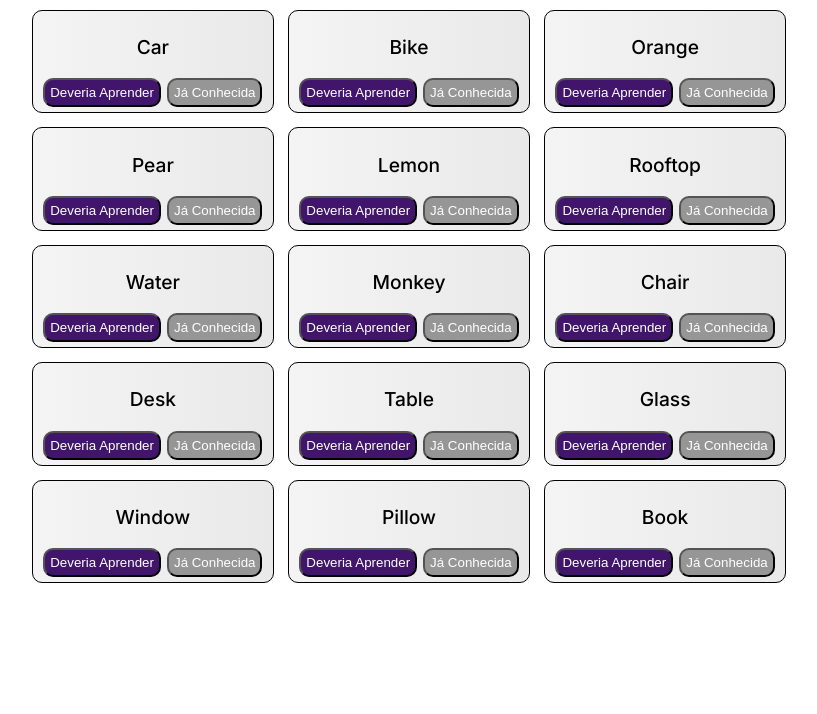
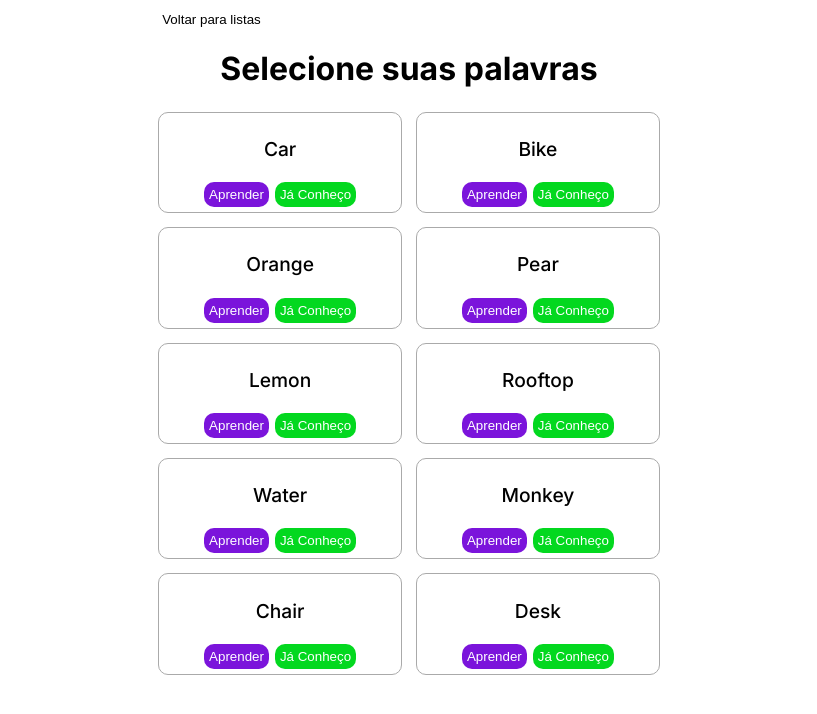
Before and after one commit to Thaynoanhit/fluentflow-front, a Next.js app: page /listagem-palavras in a window 1280 px wide. Shown: the top 714 px of the page, without its empty margins (231-1048 px from the left). Built offline with nearby package versions, Linux system fonts and the light colour scheme.

Commit message:
styles: melhorias na estilização

```diff
--- /dev/null
+++ b/src/app/listagem-palavras/listagem.module.css
@@ -0,0 +1,15 @@
+.title{
+    text-align: center;
+}
+
+.returnButton{
+    border: none;
+    cursor: pointer;
+    background-color: transparent;
+}
+
+.buttonDiv{
+    width: 40%;
+    margin-left: auto;
+    margin-right: auto;
+}
--- a/src/app/listagem-palavras/page.tsx
+++ b/src/app/listagem-palavras/page.tsx
@@ -1,6 +1,7 @@
 "use client";
 import {useState,useEffect} from "react";
 import WordsList from "@/components/WordsList/WordsList";
+import styles from "@/app/listagem-palavras/listagem.module.css";
 
 export default function Palavras(){
 
@@ -14,17 +15,20 @@ export default function Palavras(){
         {word: "water", id: 7},
         {word: "monkey", id: 8},
         {word: "chair", id: 9},
-        {word: "desk", id: 10},
-        {word: "table", id: 11},
-        {word: "glass", id: 12},
-        {word: "window", id: 13},
-        {word: "pillow", id: 14},
-        {word: "book", id: 15}
+        {word: "desk", id: 10}
     ]
 
     return (
-        palavras && (
-            <WordsList words={palavras}/>
-        )
+        <div className="word-list-container">
+            <div className={styles.buttonDiv}>
+                <button className={styles.returnButton}>Voltar para listas</button>
+            </div>
+            <h1 className={styles.title}>Selecione suas palavras</h1>
+            {palavras && (
+                <WordsList words={palavras}/>
+            )}
+        </div>
+
+
     );
 }
--- a/src/components/WordsList/WordsList.module.css
+++ b/src/components/WordsList/WordsList.module.css
@@ -1,20 +1,20 @@
 .wordslist{
     display: grid;
-    grid-template-columns: 1fr 1fr 1fr;
+    grid-template-columns: 1fr 1fr;
     /*grid-template-rows: repeat(25, auto);*/
     gap: 10px;
     margin-left: auto;
     margin-right: auto;
-    width: 60%;
+    width: 40%;
 }
 
 .word{
-    border: 1px solid black;
+    border: 1px solid rgb(170, 170, 170);
     display: inline-block;
     padding: 5px;
     margin: 2px;
     text-align: center;
-    background: linear-gradient(to left, #e9e9e9, #f5f4f4);
+    background-color: white;
     border-radius: 10px;
     font-size: larger;
     font-weight: 500;
@@ -25,15 +25,17 @@
     color: white;
     border-radius: 10px;
     padding: 5px;
+    border: none;
+    cursor: pointer;
 }
 
 #alreadyKnown{
-    background-color: rgb(150, 150, 150);
+    background-color: rgb(3, 216, 31);
     margin-left: 3px;
 }
 
 #shouldLearn{
-    background-color: rgb(66, 21, 109);
+    background-color: rgb(123, 20, 219);
     margin-right: 3px;
 }
 
--- a/src/components/WordsList/WordsList.tsx
+++ b/src/components/WordsList/WordsList.tsx
@@ -6,8 +6,8 @@ const WordsList = ({words}: any) => {
         {words.map((w: any) => (
           <div className={styles.word} key={w.id}>
             <p>{w.word}</p>
-            <button className={styles.selectionButton} id={styles.shouldLearn}>Deveria Aprender</button>
-            <button className={styles.selectionButton} id={styles.alreadyKnown}>Já Conhecida</button>
+            <button className={styles.selectionButton} id={styles.shouldLearn}>Aprender</button>
+            <button className={styles.selectionButton} id={styles.alreadyKnown}>Já Conheço</button>
           </div>
         ))}
       </div>
```
